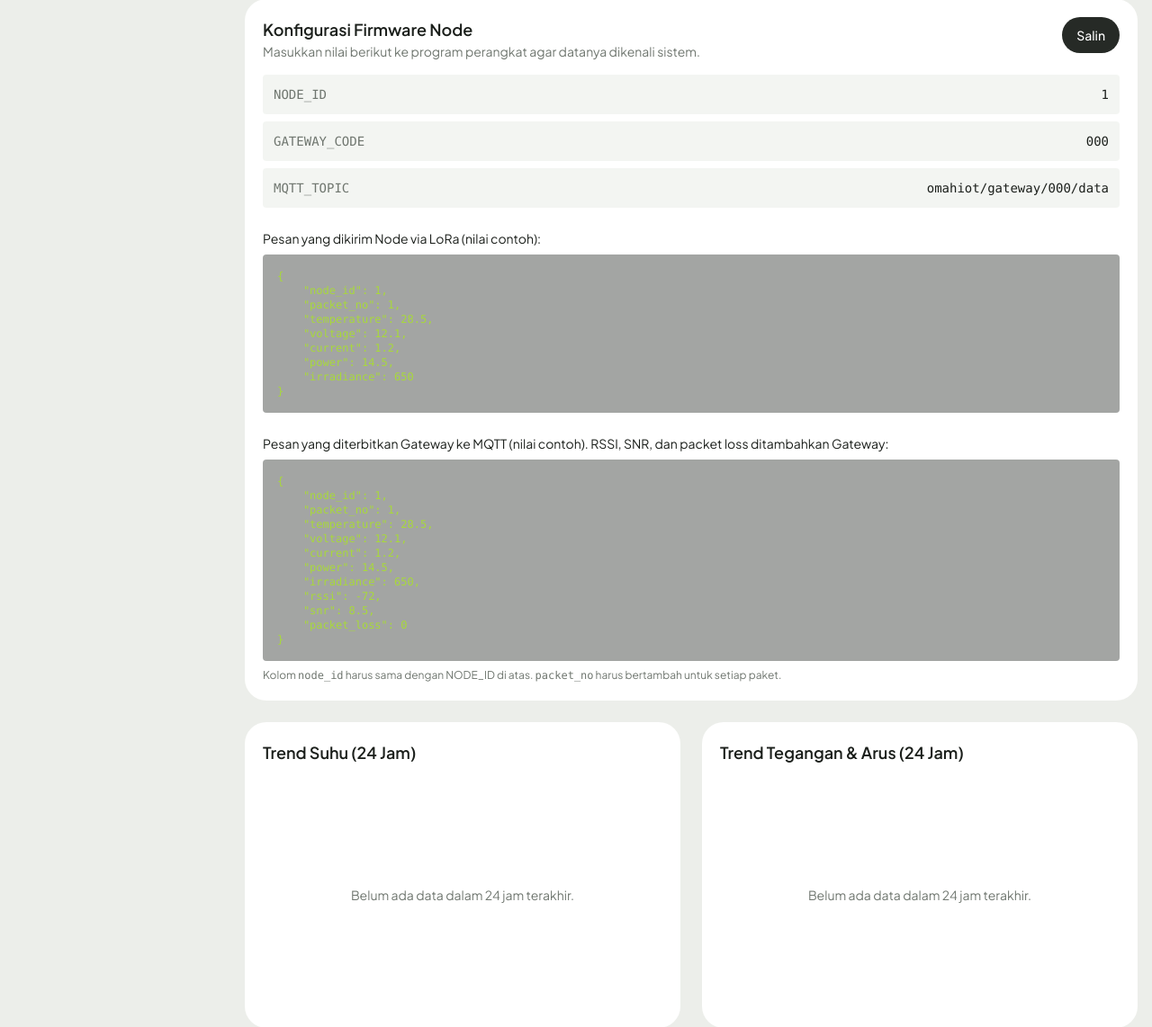
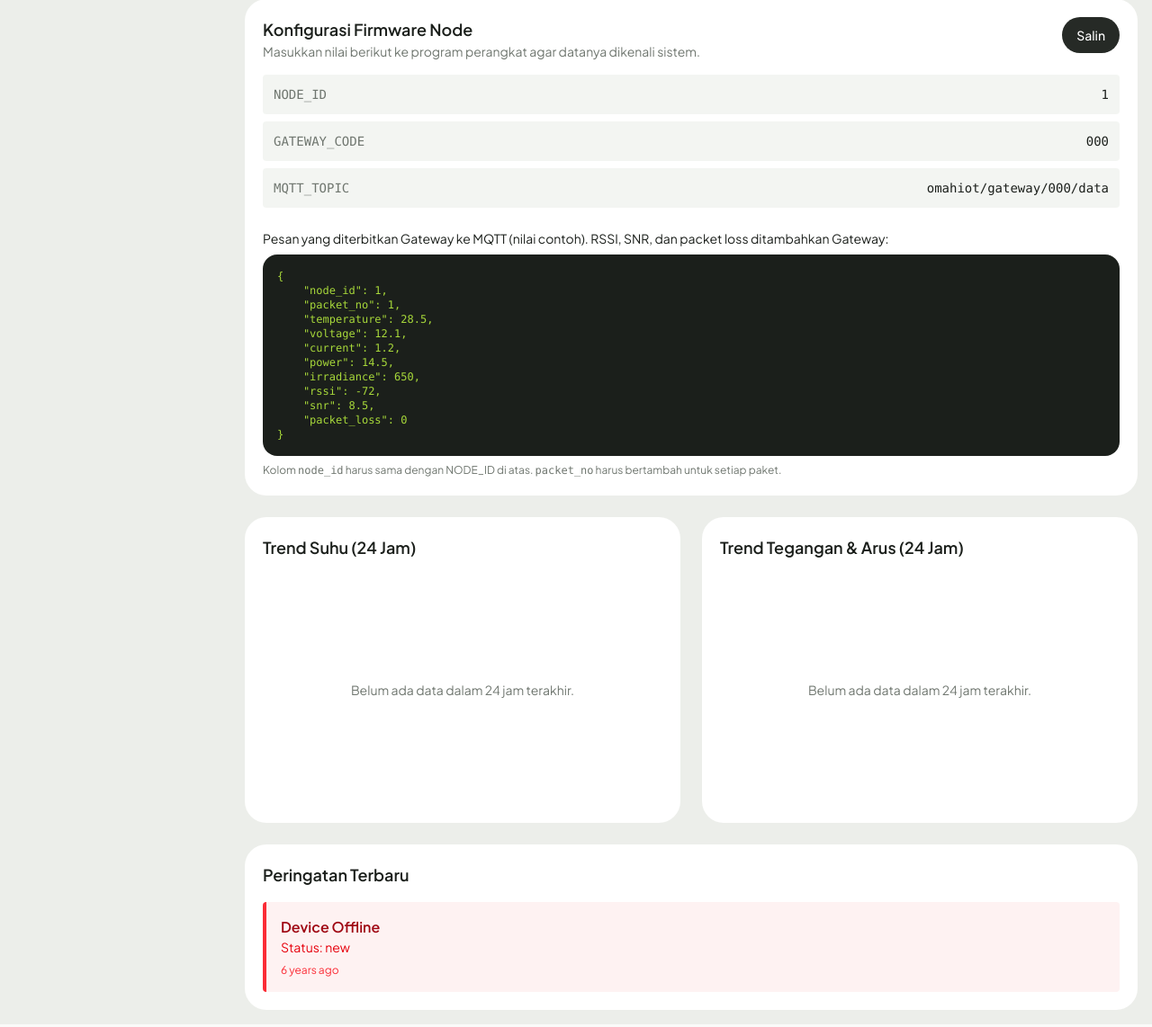
Before and after one commit to bayu3prayitno/dashboard_plts, a Laravel app: page /devices/1 in a window 1280 px wide. Shown: the part 918-2060 px from the top of the page at 90% size. Run offline with Laravel 12, Linux system fonts and the light colour scheme; a user stored in the database is signed in; data comes from the database, SQL or seed files in the repository; tables that the repository leaves empty hold one stand-in row (values such as "Sample post"); style sheets or scripts are compiled from the project's sources.

Commit message:
fix (view): detail perangkat

```diff
--- a/resources/views/dashboard/devices/show.blade.php
+++ b/resources/views/dashboard/devices/show.blade.php
@@ -142,11 +142,11 @@
                 <div class="flex justify-between gap-4 p-3 bg-canvas/60 rounded"><span class="text-muted">MQTT_TOPIC</span><span class="text-ink break-all text-right">{{ $device->gateway->mqttDataTopic() }}</span></div>
             </div>
 
-            <p class="text-sm text-ink mt-6 mb-2">Pesan yang dikirim Node via LoRa (nilai contoh):</p>
-            <pre class="bg-ink/40 text-lime text-xs p-4 rounded overflow-x-auto">{{ json_encode($nodePayload, JSON_PRETTY_PRINT) }}</pre>
+            <p class="text-sm text-ink mt-6 mb-2 hidden">Pesan yang dikirim Node via LoRa (nilai contoh):</p>
+            <pre class="bg-ink text-lime text-xs p-4 rounded-2xl overflow-x-auto hidden">{{ json_encode($nodePayload, JSON_PRETTY_PRINT) }}</pre>
 
             <p class="text-sm text-ink mt-6 mb-2">Pesan yang diterbitkan Gateway ke MQTT (nilai contoh). RSSI, SNR, dan packet loss ditambahkan Gateway:</p>
-            <pre class="bg-ink/40 text-lime text-xs p-4 rounded overflow-x-auto">{{ json_encode($mqttPayload, JSON_PRETTY_PRINT) }}</pre>
+            <pre class="bg-ink text-lime text-xs p-4 rounded-2xl overflow-x-auto">{{ json_encode($mqttPayload, JSON_PRETTY_PRINT) }}</pre>
             <p class="text-xs text-muted mt-2">Kolom <span class="font-mono">node_id</span> harus sama dengan NODE_ID di atas. <span class="font-mono">packet_no</span> harus bertambah untuk setiap paket.</p>
         @else
             <p class="text-sm text-muted">Perangkat belum terhubung ke Gateway. Edit perangkat dan pilih Gateway untuk melihat konfigurasi.</p>
```
